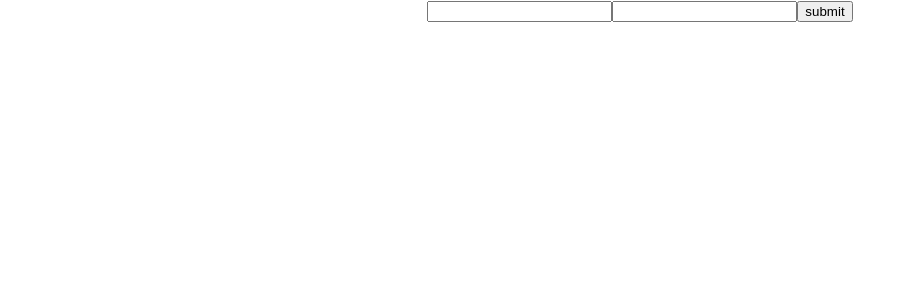
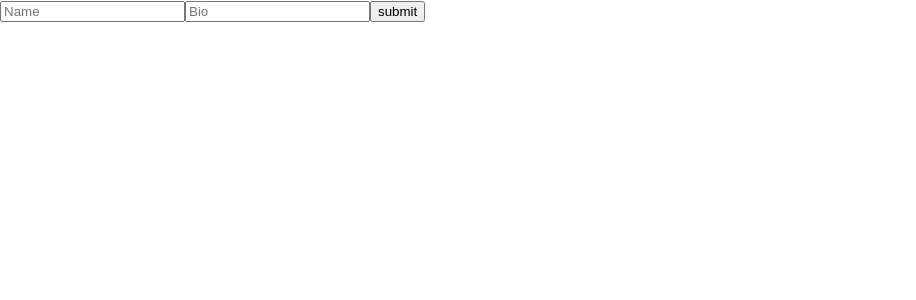
Before and after one commit to jasonbringle/node-api1-project-spa, a React (Create React App) app: page / in a window 1280 px wide. Shown: the top 300 px of the page, without its empty margins (0-916 px from the left). Built offline with nearby package versions, Linux system fonts and the light colour scheme.

Commit message:
built out state and handlers

```diff
--- a/package.json
+++ b/package.json
@@ -6,6 +6,7 @@
     "@testing-library/jest-dom": "^4.2.4",
     "@testing-library/react": "^9.3.2",
     "@testing-library/user-event": "^7.1.2",
+    "axios": "^0.19.2",
     "react": "^16.13.1",
     "react-dom": "^16.13.1",
     "react-scripts": "3.4.1"
--- a/src/App.js
+++ b/src/App.js
@@ -1,12 +1,32 @@
-import React from 'react';
-import './App.css';
+import React, {useState} from 'react';
+import axios from 'axios';
 
 function App() {
+  const [ info, setInfo] = useState({
+    name:'',
+    bio:""
+  })
+
+  const changeHandler = e => {
+    setInfo({
+      ...info,
+      [e.target.name]: e.target.value
+    })
+  }
+
+  const submitHandler = e => {
+    e.preventDefault();
+    axios
+    .post("http://localhost:8000/api/users")
+    .then(res => console.log(res))
+    .catch(err => console.log("Error", err.message))
+  }
+
   return (
-    <div className="App">
+    <div className="App" onSubmit={submitHandler}>
       <form >
-        <input name='name'/>
-        <input name='bio'/>
+        <input type='text' name='name' placeholder="Name" value={info.name}onChange={changeHandler}/>
+        <input type='text' name='bio' placeholder="Bio" value={info.bio} onChange={changeHandler}/>
         <button>submit</button>
       </form>
 
```
Also changed, not shown: 1 other file (tests, documents, lock files or other folders).
